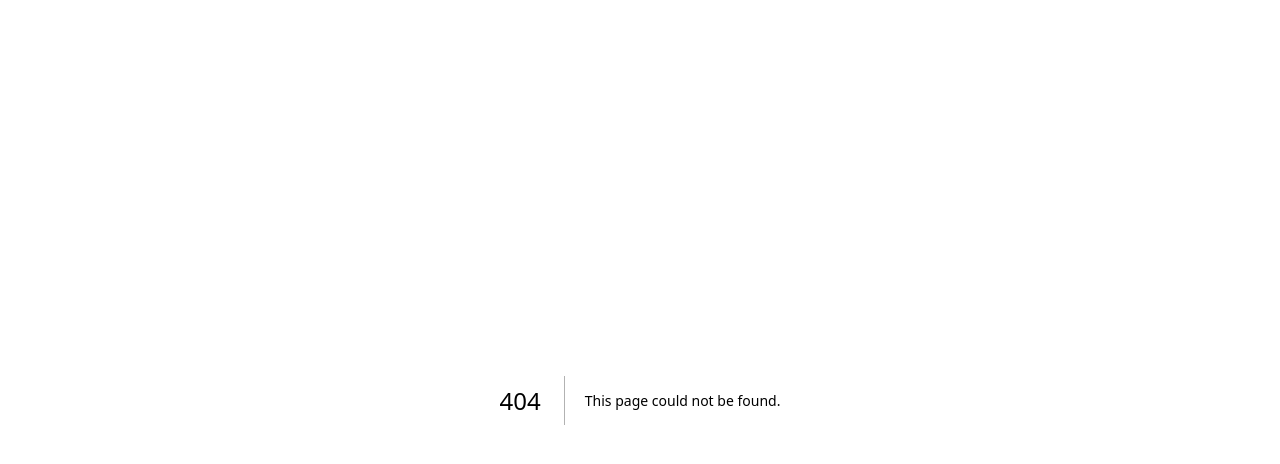
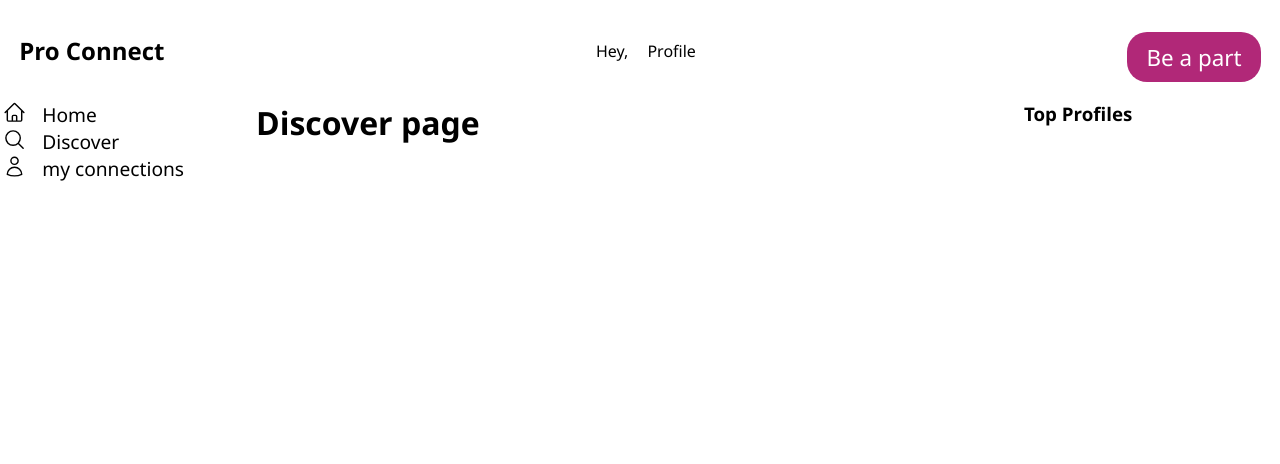
Before and after one commit to Khushi-code162/ProConnect, a Next.js app in the folder frontend/: page /discover in a window 1280 px wide. Before the commit this address had no page. Shown: the top 464 px of the page. Built offline with nearby package versions, Linux system fonts and the light colour scheme; sample sign-in values are in the browser's storage.

Commit message:
dashboard auth and components

```diff
--- a/frontend/app/Layout/DashboardLayout/Dashboard.module.css
+++ b/frontend/app/Layout/DashboardLayout/Dashboard.module.css
@@ -1,3 +1,40 @@
 .homeContainer {
     display: flex;
 }
+
+.homeContainer > div:nth-child(odd){
+    flex: 0.2;
+}
+
+.homeContainer >div:nth-child(even) {
+    flex: 0.6;
+}
+
+.homeContainer__leftBar{
+    display: flex;
+    flex-direction: column;
+    align-items: flex-start;
+
+}
+
+.sideBarOptions {
+    display: flex;
+    align-items:flex-start;
+    font-size: 1.2rem;
+    display:flex;
+    gap:1rem;
+    width:80%;
+    max-width: 100%;
+    margin: 0;
+    padding-left: 0.2rem;
+    cursor: pointer;
+    transition: all 0.2s;
+}
+.sideBarOptions:hover {
+    transform: scale(1.01);
+}
+
+.sideBarOptions > svg {
+    max-width: 1.2em;
+    min-width:1.2em;
+}
--- a/frontend/app/Layout/DashboardLayout/page.js
+++ b/frontend/app/Layout/DashboardLayout/page.js
@@ -1,23 +1,96 @@
-import React from 'react';
+'use client'
+import React from "react";
 import styles from "./Dashboard.module.css";
+import { useRouter } from "next/navigation";
+import { useEffect } from "react";
+import { setTokenIsThere } from "@/config/redux/reducer/authReducer/index.js";
+import { useDispatch } from "react-redux";
 
-const DashboardLayout = ({children}) => {
+const DashboardLayout = ({ children }) => {
+  const router = useRouter();
+  const dispatch = useDispatch();
+
+  useEffect(() =>{
+    if(localStorage.getItem('token') === null) {
+      router.push("/login")
+    }
+    dispatch(setTokenIsThere())
+  })
+
   return (
-    <div>
-        <div className="container">
-      <div className={styles.homeContainer}>
-        <div className="homeContainer__leftBar"></div>
+    <div className={styles.homeContainer}>
+      {/* Left sidebar (odd child) */}
+      <div className={styles.homeContainer__leftBar}>
+        <div onClick={() =>{
+          router.push("/dashboard")
+        }}className={styles.sideBarOptions}>
+          <svg
+            xmlns="http://www.w3.org/2000/svg"
+            fill="none"
+            viewBox="0 0 24 24"
+            strokeWidth={1.5}
+            stroke="currentColor"
+            className="size-6"
+          >
+            <path
+              strokeLinecap="round"
+              strokeLinejoin="round"
+              d="m2.25 12 8.954-8.955c.44-.439 1.152-.439 1.591 0L21.75 12M4.5 9.75v10.125c0 .621.504 1.125 1.125 1.125H9.75v-4.875c0-.621.504-1.125 1.125-1.125h2.25c.621 0 1.125.504 1.125 1.125V21h4.125c.621 0 1.125-.504 1.125-1.125V9.75M8.25 21h8.25"
+            />
+          </svg>
 
+          <p>Home</p>
+        </div>
+        <div onClick={() => {
+          router.push("/discover")
+        }}
+        className={styles.sideBarOptions}>
+          <svg
+            xmlns="http://www.w3.org/2000/svg"
+            fill="none"
+            viewBox="0 0 24 24"
+            strokeWidth={1.5}
+            stroke="currentColor"
+            className="size-6"
+          >
+            <path
+              strokeLinecap="round"
+              strokeLinejoin="round"
+              d="m21 21-5.197-5.197m0 0A7.5 7.5 0 1 0 5.196 5.196a7.5 7.5 0 0 0 10.607 10.607Z"
+            />
+          </svg>
+
+          <p>Discover</p>
+        </div>
+        <div onClick={() =>{
+          router.push("/my_connections")
+        }}
+        className={styles.sideBarOptions}>
+          <svg
+            xmlns="http://www.w3.org/2000/svg"
+            fill="none"
+            viewBox="0 0 24 24"
+            strokeWidth={1.5}
+            stroke="currentColor"
+            className="size-6"
+          >
+            <path
+              strokeLinecap="round"
+              strokeLinejoin="round"
+              d="M15.75 6a3.75 3.75 0 1 1-7.5 0 3.75 3.75 0 0 1 7.5 0ZM4.501 20.118a7.5 7.5 0 0 1 14.998 0A17.933 17.933 0 0 1 12 21.75c-2.676 0-5.216-.584-7.499-1.632Z"
+            />
+          </svg>
+          <p>my connections</p>
+        </div>
       </div>
 
-    <div className = "homeContainer__feedContainer">
-        {children}
-        </div>
+      {/* Main content (even child) */}
+      <div className="homeContainer__feedContainer">{children}</div>
+      <div className="homeContainer__extracontainer">
+        <h3>Top  Profiles</h3>
+      </div>
+    </div>
+  );
+};
 
-    </div>
-    <div className='homeContainer__extraContainer'></div>
-    </div>
-  )
-}
-
-export default DashboardLayout
+export default DashboardLayout;
--- a/frontend/app/dashboard/page.js
+++ b/frontend/app/dashboard/page.js
@@ -24,11 +24,11 @@ function Dashboard() {
   })
 
   useEffect(() => {
-    if (isTokenThere){
+    if (authState.IsTokenThere){
       dispatch(getAllPosts())
       dispatch(getAboutUser({ token: localStorage.getItem('token')}))
     }
-  }, [isTokenThere]);
+  }, [authState.isTokenThere]);
 
   useEffect(() => {
   console.log('authState:', authState);
--- /dev/null
+++ b/frontend/app/discover/page.js
@@ -0,0 +1,16 @@
+import React from 'react'
+import DashboardLayout from '../Layout/DashboardLayout/page';
+import UserLayout from '../Layout/UserLayout/UserLayout';
+
+const DiscoverPage = () => {
+  return (
+    <UserLayout>
+    <DashboardLayout>
+      <h1>Discover page</h1>
+    </DashboardLayout>
+    </UserLayout>
+
+  );
+}
+
+export default DiscoverPage
--- a/frontend/config/redux/reducer/authReducer/index.js
+++ b/frontend/config/redux/reducer/authReducer/index.js
@@ -8,6 +8,7 @@ const initialState = {
   isLoading: false,
   loggedIn: false,
   message: "",
+  isTokenThere :false,
   profileFetched: false,
   connections: [],
   connectionRequest: [],
@@ -23,7 +24,13 @@ const authSlice = createSlice({
     },
     emptyMessage: (state) =>{
       state.message =""
-    }
+    },
+    setTokenIsThere:(state) => {
+      state.isTokenThere = true
+    },
+    setTokenIsNotThere: (state) =>{
+      state.isTokenThere = false
+    },
   },
 
   extraReducers: (builder) => {
@@ -75,5 +82,5 @@ const authSlice = createSlice({
   },
 })
 
-export const { reset, emptyMessage } = authSlice.actions;
+export const { reset, emptyMessage , setTokenIsThere , setTokenIsNotThere} = authSlice.actions;
 export default authSlice.reducer;
--- /dev/null
+++ b/frontend/my_connections/page.js
@@ -0,0 +1,14 @@
+import React from 'react'
+import UserLayout from '@/app/Layout/UserLayout/UserLayout';
+import DashboardLayout from '@/app/Layout/DashboardLayout/DashboardLayout';
+
+const MyConnectionsPage = () => {
+  return (
+    <UserLayout>
+    <DashboardLayout>
+      <h1>my connections page</h1>
+    </DashboardLayout>
+    </UserLayout>
+  );
+}
+export default MyConnectionsPage
```
